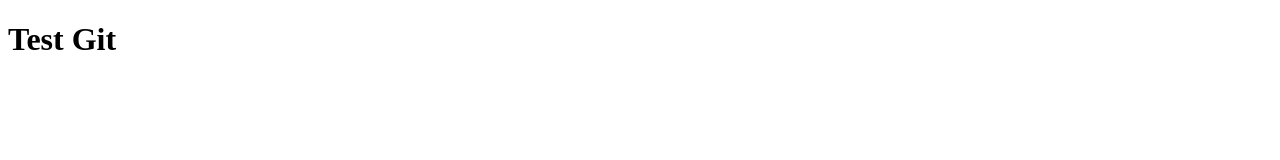
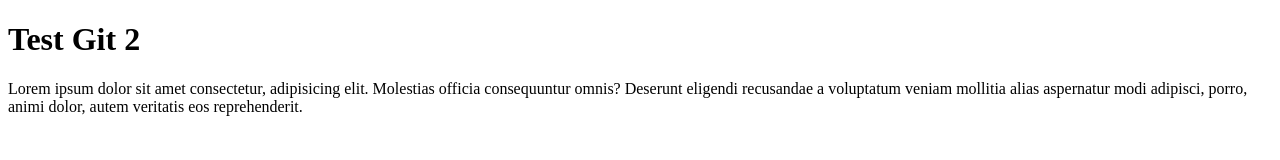
Before and after one commit to Rachele1421/git-test, a plain HTML site: page index.html in a window 1280 px wide. Drawn offline with Linux system fonts and the light colour scheme.

Commit message:
aggiunto testo in index

```diff
--- a/index.html
+++ b/index.html
@@ -1,11 +1,17 @@
 <!DOCTYPE html>
 <html lang="en">
+
 <head>
     <meta charset="UTF-8">
     <meta name="viewport" content="width=device-width, initial-scale=1.0">
     <title>Test Git</title>
 </head>
+
 <body>
-    <h1>Test Git</h1>
+    <h1>Test Git 2</h1>
+    <p>Lorem ipsum dolor sit amet consectetur, adipisicing elit. Molestias officia consequuntur omnis? Deserunt eligendi
+        recusandae a voluptatum veniam mollitia alias aspernatur modi adipisci, porro, animi dolor, autem veritatis eos
+        reprehenderit.</p>
 </body>
+
 </html>
```
